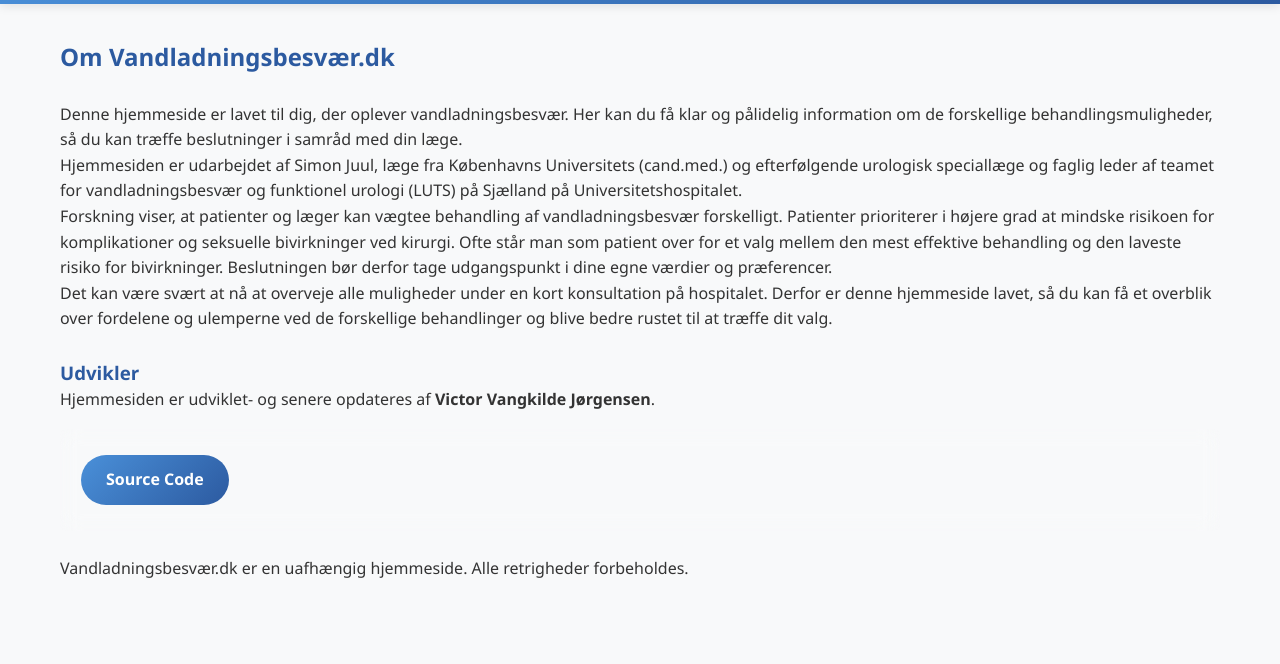
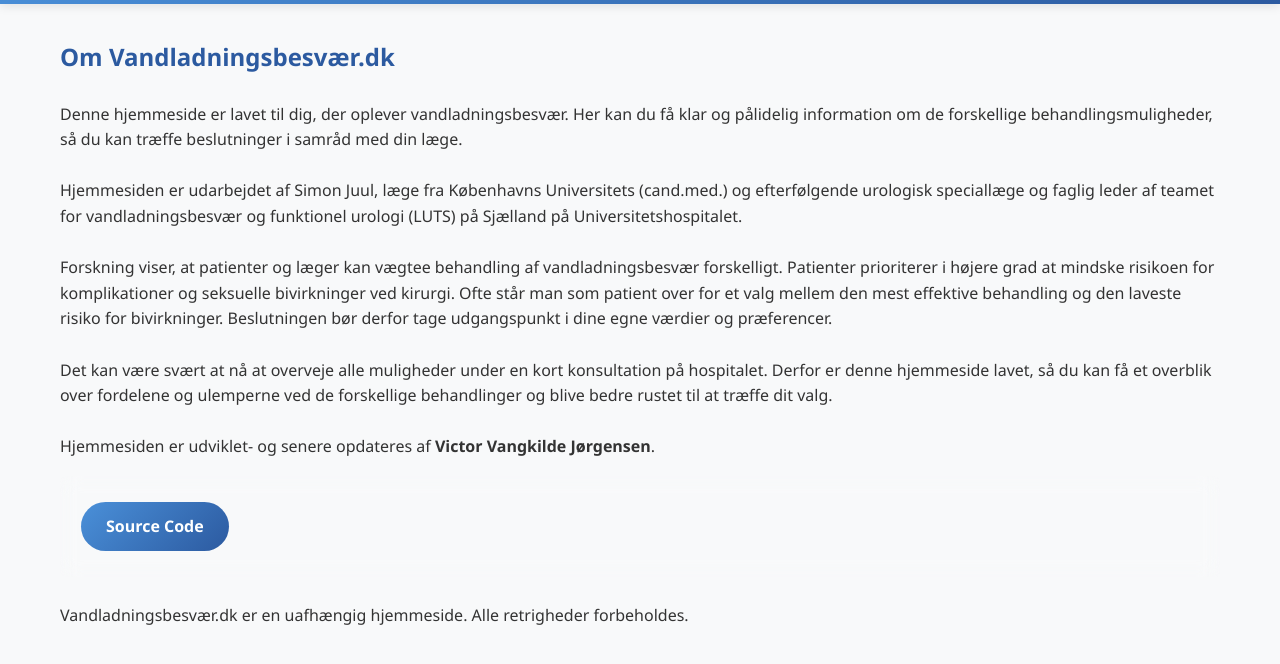
Before and after one commit to P1N60/info_website, a plain HTML site: page docs/about.html in a window 1280 px wide. Shown: the part 68-732 px from the top of the page. Drawn offline with Linux system fonts and the light colour scheme.

Commit message:
about page text update

```diff
--- a/docs/about.html
+++ b/docs/about.html
@@ -27,12 +27,13 @@
             <br>
 
             <p>Denne hjemmeside er lavet til dig, der oplever vandladningsbesvær. Her kan du få klar og pålidelig information om de forskellige behandlingsmuligheder, så du kan træffe beslutninger i samråd med din læge.</p>
+            <br>
             <p>Hjemmesiden er udarbejdet af Simon Juul, læge fra Københavns Universitets (cand.med.) og efterfølgende urologisk speciallæge og faglig leder af teamet for vandladningsbesvær og funktionel urologi (LUTS) på Sjælland på Universitetshospitalet.</p>
+            <br>
             <p>Forskning viser, at patienter og læger kan vægtee behandling af vandladningsbesvær forskelligt. Patienter prioriterer i højere grad at mindske risikoen for komplikationer og seksuelle bivirkninger ved kirurgi. Ofte står man som patient over for et valg mellem den mest effektive behandling og den laveste risiko for bivirkninger. Beslutningen bør derfor tage udgangspunkt i dine egne værdier og præferencer.</p>
+            <br>
             <p>Det kan være svært at nå at overveje alle muligheder under en kort konsultation på hospitalet. Derfor er denne hjemmeside lavet, så du kan få et overblik over fordelene og ulemperne ved de forskellige behandlinger og blive bedre rustet til at træffe dit valg.</p>
             <br>
-
-            <h3>Udvikler</h3>
             <p>Hjemmesiden er udviklet- og senere opdateres af <strong>Victor Vangkilde Jørgensen</strong>.</p>
                 <div class="contact-details">
                     <div class="contact-item">
```
